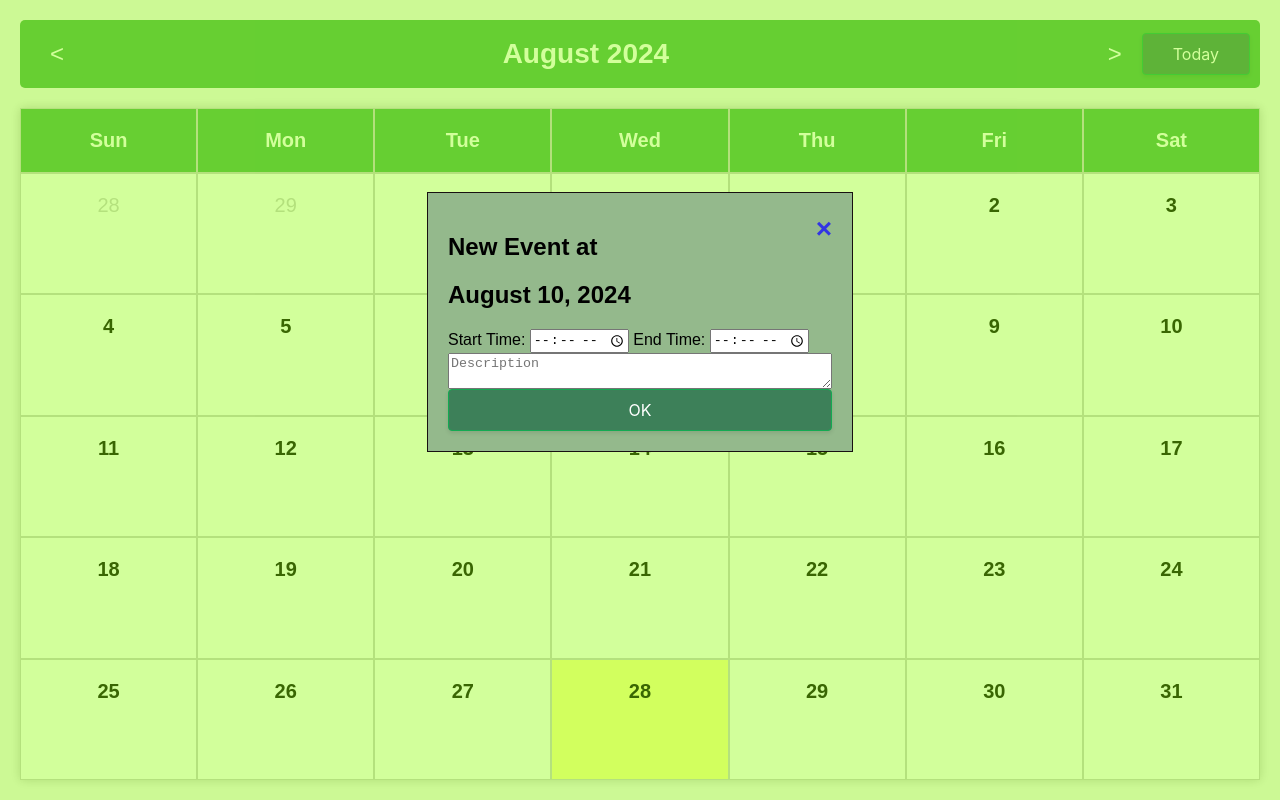
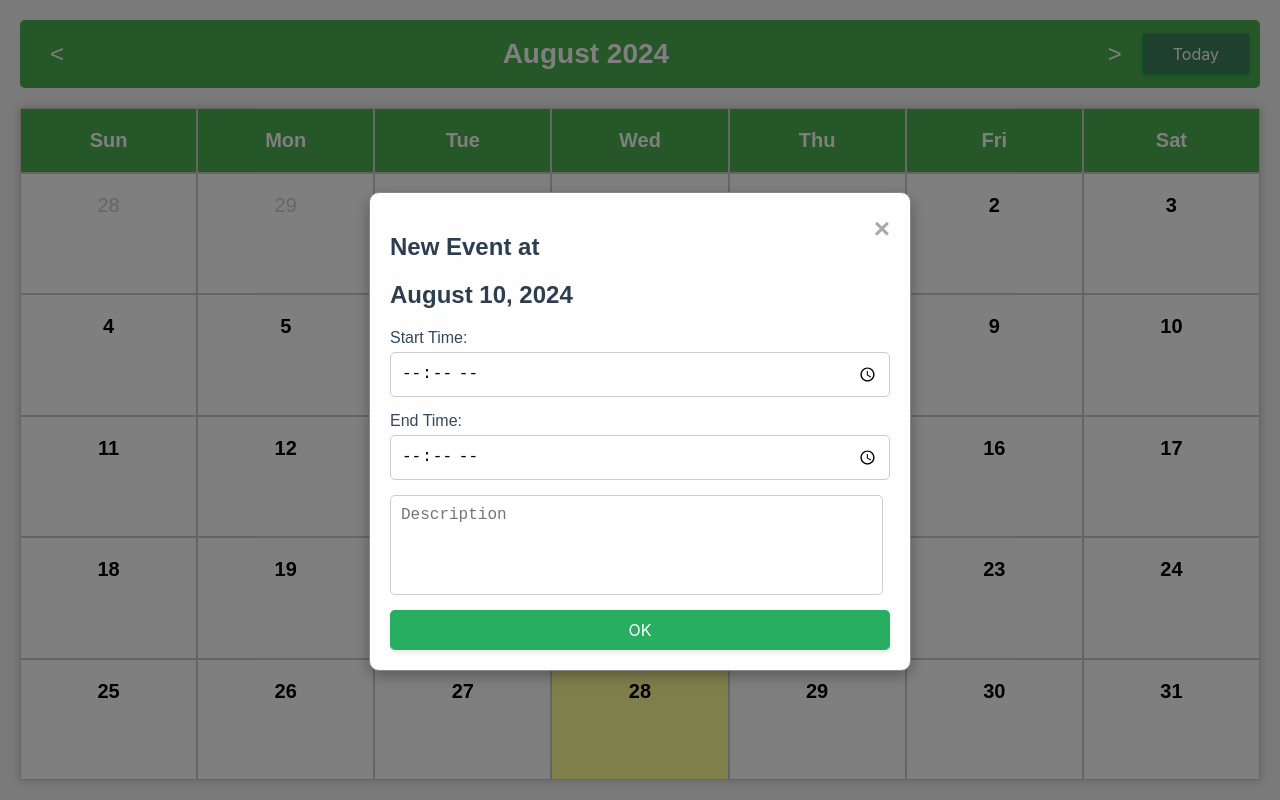
Before and after one commit to MalikKa2002/Malik_Karmi_Portfolio, a plain HTML site: page public/calender/tab.html in a window 1280 px wide. Both pictures are taken after a click on the element "10". Drawn offline with Linux system fonts and the light colour scheme.

Commit message:
editing style of the css of the calender

```diff
--- a/public/calender/style2.css
+++ b/public/calender/style2.css
@@ -170,6 +170,7 @@ body {
   background-color: #ff9;
 }
 
+/* Modal background */
 .modal {
   display: none;
   position: fixed;
@@ -179,28 +180,80 @@ body {
   width: 100%;
   height: 100%;
   overflow: auto;
-  background-color: rgba(142, 255, 5, 0.4);
+  background-color: rgba(0, 0, 0, 0.5);
 }
 
+/* Modal content */
 .modal-content {
-  display: flexbox;
-  background-color: #94b98c;
+  background-color: #fefefe;
   margin: 15% auto;
   padding: 20px;
-  border: 1px solid #181111;
-  width: 30%;
+  border: 1px solid #888;
+  width: 80%;
+  max-width: 500px;
+  border-radius: 10px;
+  box-shadow: 0 5px 15px rgba(0, 0, 0, 0.3);
 }
 
+/* Close button */
 .close {
-  color: #3235e3;
+  color: #aaa;
   float: right;
   font-size: 28px;
   font-weight: bold;
+  cursor: pointer;
 }
 
 .close:hover,
 .close:focus {
-  color: black;
+  color: #555;
   text-decoration: none;
+}
+
+/* Modal heading */
+.modal-content h2 {
+  color: #2c3e50;
+  margin-bottom: 20px;
+}
+
+/* Labels */
+.modal-content label {
+  display: block;
+  margin-bottom: 5px;
+  color: #34495e;
+}
+
+/* Inputs */
+.modal-content input[type="time"],
+.modal-content textarea {
+  width: 100%;
+  padding: 10px;
+  margin-bottom: 15px;
+  border: 1px solid #ccc;
+  border-radius: 5px;
+  box-sizing: border-box;
+  font-size: 16px;
+}
+
+/* Description textarea */
+.modal-content textarea {
+  resize: none;
+  height: 100px;
+}
+
+/* OK Button */
+#add-event {
+  background-color: #27ae60; /* Green color */
+  color: white;
+  border: none;
+  padding: 10px 20px;
+  text-align: center;
+  font-size: 16px;
+  border-radius: 5px;
   cursor: pointer;
+  transition: background-color 0.3s ease;
 }
+
+#add-event:hover {
+  background-color: #218c4a; /* Darker green on hover */
+}
```
